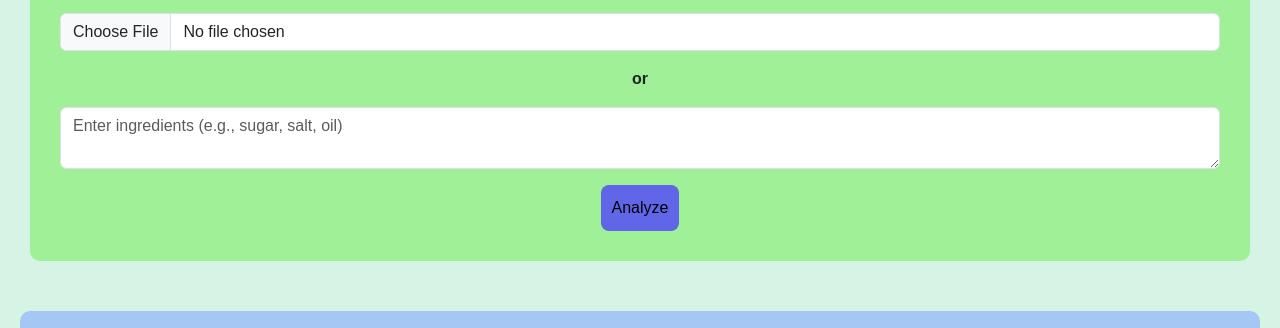
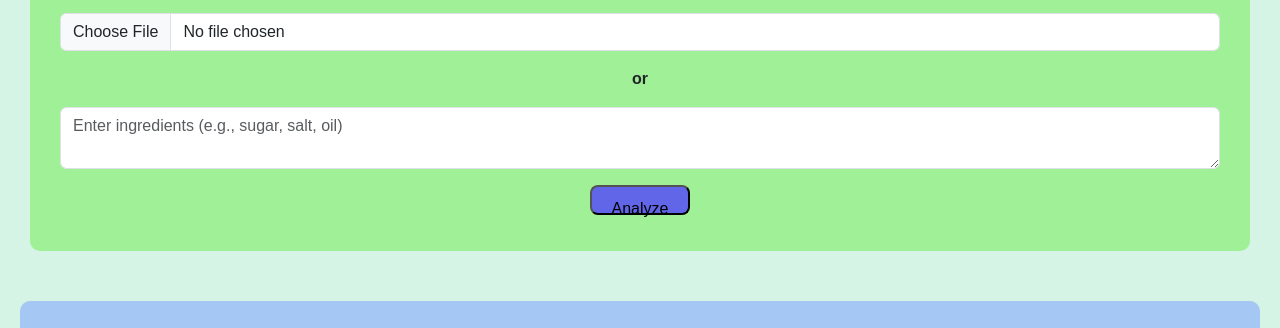
Before and after one commit to supriya-srirangam/EatWise.AI, a plain HTML site: page index.html in a window 1280 px wide. Shown: the part 213-541 px from the top of the page. Drawn offline with nearby package versions, Linux system fonts and the light colour scheme.

Commit message:
changed style

```diff
--- a/index.html
+++ b/index.html
@@ -32,7 +32,7 @@
             <input type="file" id="foodImage" class="form-control mb-3">
             <p><strong>or</strong></p>
             <textarea id="ingredientsInput" class="form-control mb-3" placeholder="Enter ingredients (e.g., sugar, salt, oil)" ></textarea>
-            <button class="btn btn-analyze" onclick="analyzeFood()">Analyze</button>
+            <button class="btn-analyze" onclick="analyzeFood()">Analyze</button>
             <div class="spinner-border text-primary" id="loadingSpinner" style="display: none;"></div>
         </div>
 
--- a/styles/styles.css
+++ b/styles/styles.css
@@ -61,6 +61,8 @@
         background-color: #6166e8;
         color: black;
         border-radius: 8px;
+        height: 30px;
+        width: 100px;
         padding: 10px;
         transition: background-color 0.3s, transform 0.2s;
     }
```
